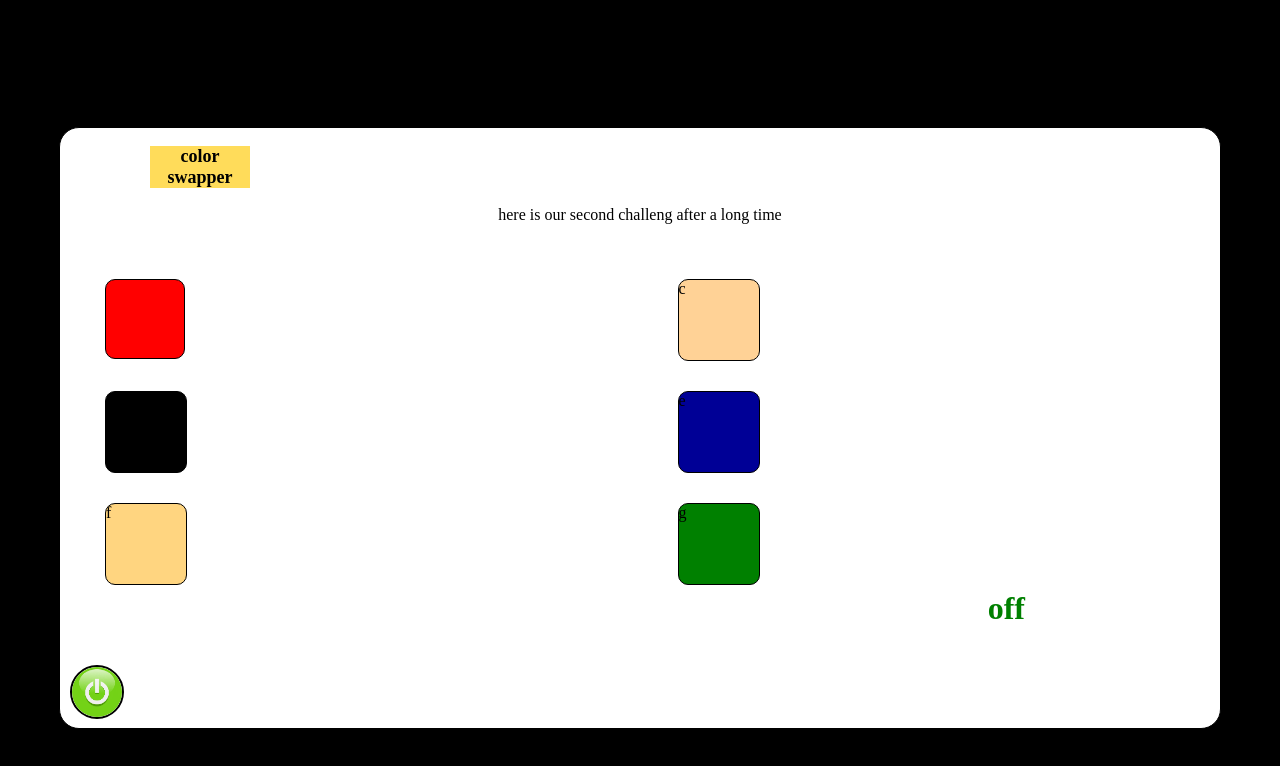
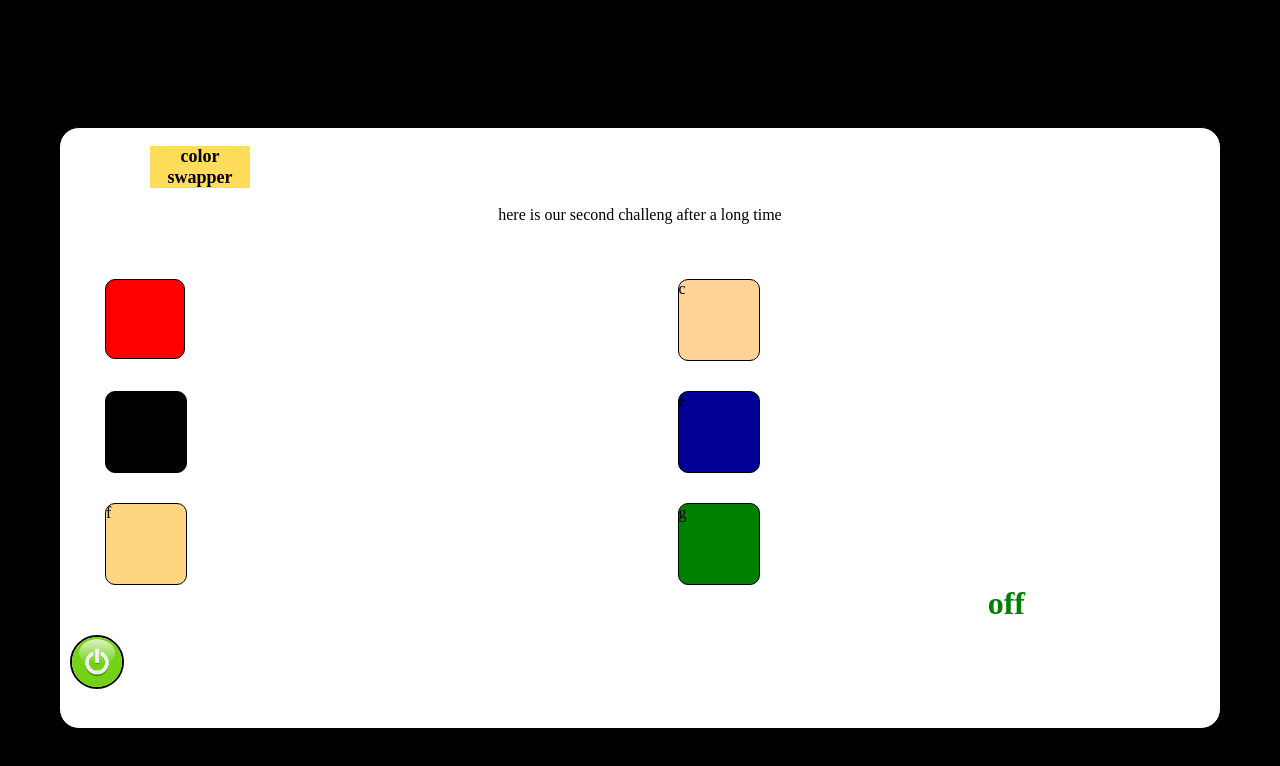
Before and after one commit to Fishxo/Secon, a plain HTML site: page index.html in a window 1280 px wide. Drawn offline with Linux system fonts and the light colour scheme.

Commit message:
Update index.html

```diff
--- a/index.html
+++ b/index.html
@@ -90,14 +90,14 @@
      #dropdown{
        width: 50px;
        margin-left: 10px;
-       margin-top: 80px;
+       margin-top: 50px;
        border: black 2px solid ;
        border-radius: 50px;
 
        }
 
        #bar1{
-         margin-top: 5px;
+         margin-top: 0px;
          margin-right: 195px;
          float: right;
          color: green;
```
